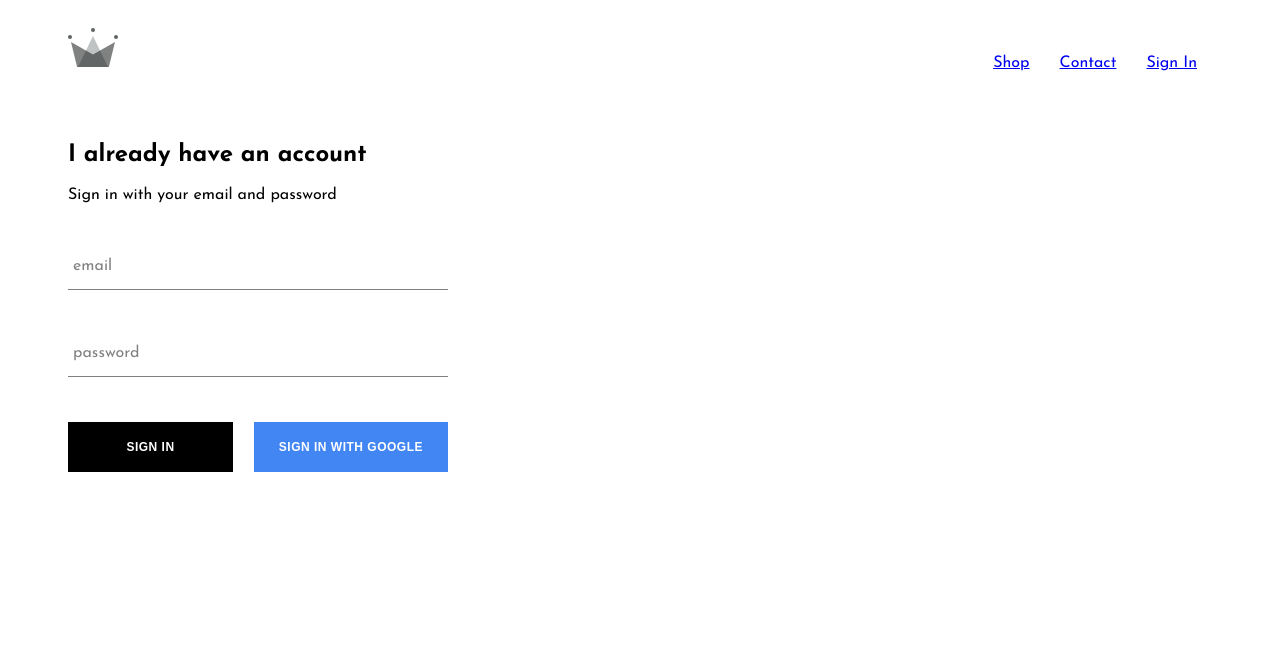
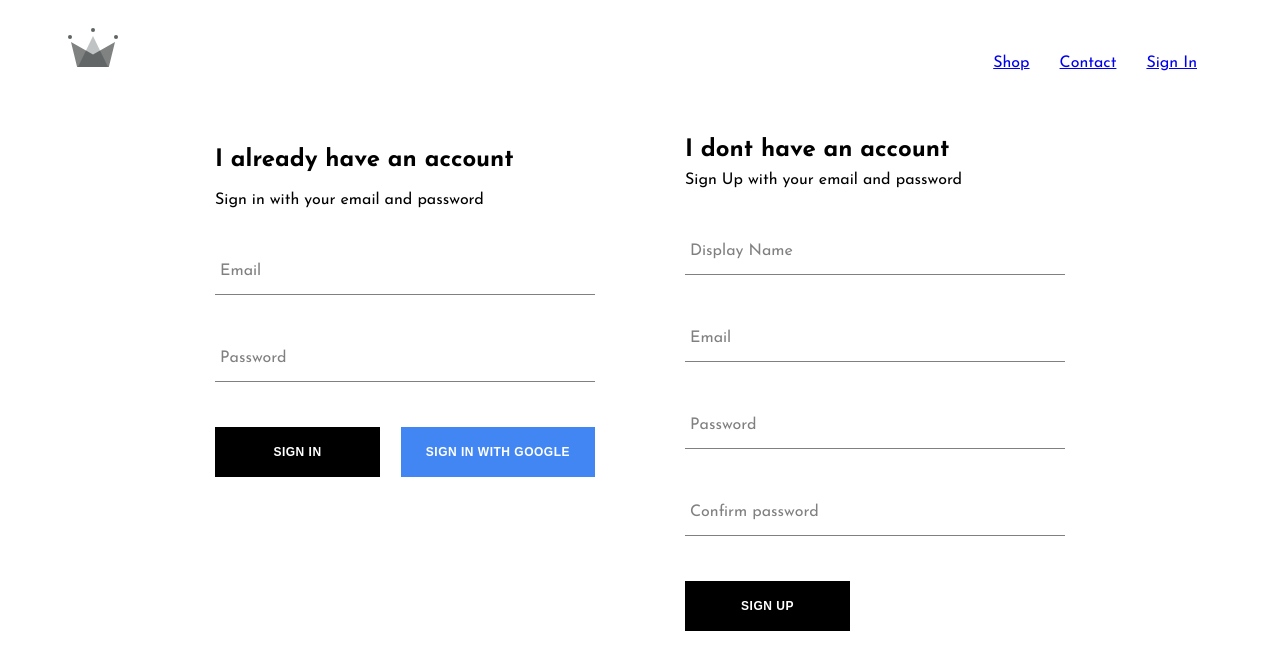
Before and after one commit to oksr/ecommerce-react, a React (Create React App) app: page /signin in a window 1280 px wide. Shown: the top 670 px of the page. Built offline with nearby package versions, Linux system fonts and the light colour scheme; no server answers.

Commit message:
implented Firebase utlis with user auth

```diff
--- a/src/App.js
+++ b/src/App.js
@@ -5,34 +5,49 @@
 import { Route, Switch } from 'react-router-dom';
 import ShopPage from './pages/shop/shop.component'
 import Header from './components/header/header.component';
-import { auth } from './firebase/firebase.utils';
+import { auth, createUserProfileDocument } from './firebase/firebase.utils';
 
 
 class App extends Component {
-  constructor(){
+  constructor() {
     super();
 
     this.state = {
       currentUser: null
-    }
+    };
   }
 
   unsubscribedFromauth = null;
 
-  componentDidMount(){
-    this.unsubscribedFromauth = auth.onAuthStateChanged(user => {
-      this.setState({currentUser: user});
-    })
+  componentDidMount() {
+    this.unsubscribedFromauth = auth.onAuthStateChanged(async userAuth => {
+      if (userAuth) {
+        const userRef = await createUserProfileDocument(userAuth);
+
+        userRef.onSnapshot(snapShot => {
+          this.setState({
+            currentUser: {
+              id: snapShot.id,
+              ...snapShot.data()
+            }
+          });
+
+          console.log(this.state);
+        });
+      }
+      this.setState({ currentUser: userAuth });
+
+    });
   }
 
-  componentWillUnmount(){
+  componentWillUnmount() {
     this.unsubscribedFromauth();
   }
 
   render() {
     return (
       <div>
-        <Header currentUser={this.state.currentUser}/>
+        <Header currentUser={this.state.currentUser} />
         <Switch>
           <Route exact path='/' component={HomePage} />
           <Route exact path='/shop' component={ShopPage} />
--- a/src/components/sign-in/sign-in.component.jsx
+++ b/src/components/sign-in/sign-in.component.jsx
@@ -32,7 +32,7 @@
                 <form onSubmit={this.handleSubmit}>
                     <FormInput
                     name='email'
-                    label="email"
+                    label="Email"
                     type='email'
                     value={this.state.email}
                     handleChange={this.handleChange}
@@ -40,7 +40,7 @@
                     />
                     <FormInput
                         name='password'
-                        label="password"
+                        label="Password"
                         type='password'
                         handleChange={this.handleChange}
                         value={this.state.password}
--- /dev/null
+++ b/src/components/sign-up/sign-up.component.jsx
@@ -0,0 +1,101 @@
+import React from 'react';
+
+import FormInput from '../form-input/form-input.component';
+import CustomButton from '../custom-button/custom-button.component';
+
+import { auth, createUserProfileDocument } from '../../firebase/firebase.utils';
+
+import './sign-up.styles.scss';
+
+class SignUp extends React.Component {
+    constructor() {
+        super();
+
+
+        this.state = {
+            displayName: '',
+            email: '',
+            password: '',
+            confirmPassword: ''
+        }
+    }
+
+    handleSubmit = async event => {
+        event.preventDefault();
+        const { displayName, email, password, confirmPassword } = this.state;
+
+        if (password !== confirmPassword) {
+            alert("password do not match");
+            return;
+        }
+        try {
+            const { user } = await auth.createUserWithEmailAndPassword(email, password);
+            await createUserProfileDocument(user, { displayName });
+
+            this.setState({
+                displayName: '',
+                email: '',
+                password: '',
+                confirmPassword: ''
+            })
+
+        } catch (error) {
+            console.error(error);
+        }
+    };
+
+    handleChange = event => {
+        const {name, value} = event.target;
+
+        this.setState({ [name]: value });
+    }
+
+    render() {
+        const { displayName, email, password, confirmPassword } = this.state;
+        return (
+            <div className='sign-up'>
+                <h2 className='title'>I dont have an account</h2>
+                <span>Sign Up with your email and password</span>
+                <form className='sign-up-form' onSubmit={this.handleSubmit}>
+                    <FormInput
+                        type='text'
+                        name='displayName'
+                        value={displayName}
+                        onChange={this.handleChange}
+                        label='Display Name'
+                        required
+                    />
+                    <FormInput
+                        type='email'
+                        name='email'
+                        value={email}
+                        onChange={this.handleChange}
+                        label='Email'
+                        required
+                    />
+                    <FormInput
+                        type='password'
+                        name='password'
+                        value={password}
+                        onChange={this.handleChange}
+                        label='Password'
+                        required
+                    />
+                    <FormInput
+                        type='password'
+                        name='confirmPassword'
+                        value={confirmPassword}
+                        onChange={this.handleChange}
+                        label='Confirm password'
+                        required
+                    />
+                    <CustomButton type='submit'>Sign Up</CustomButton>
+                </form>
+            </div>
+        )
+    }
+
+
+}
+
+export default SignUp;
--- /dev/null
+++ b/src/components/sign-up/sign-up.styles.scss
@@ -0,0 +1,9 @@
+.sign-up {
+    display: flex;
+    flex-direction: column;
+    width: 380px;
+
+    .title {
+      margin: 10px 0;
+    }
+  }
--- a/src/firebase/firebase.utils.js
+++ b/src/firebase/firebase.utils.js
@@ -11,6 +11,24 @@
     messagingSenderId: "427995724986",
     appId: "1:427995724986:web:f8c8cf81e621a6bebdd683"
   };
+  export const createUserProfileDocument = async (userAuth, additionalData) => {
+    if (!userAuth) return;
+    const userRef = firestore.doc(`users/${userAuth.uid}`);
+    const snapShot = await userRef.get();
+    if (!snapShot.exists){
+      const { displayName, email } = userAuth;
+      const createdAt = new Date();
+
+      try{
+        await userRef.set({
+          displayName, email, createdAt, ...additionalData
+        })
+      } catch (error){
+        console.log('error: ', error.message);
+      }
+    }
+    return userRef;
+  };
 
   firebase.initializeApp(config);
 
--- a/src/pages/sign-in-sign-up/sign-in-sign-up.component.jsx
+++ b/src/pages/sign-in-sign-up/sign-in-sign-up.component.jsx
@@ -2,10 +2,12 @@
 
 import SignIn from '../../components/sign-in/sign-in.component'
 import './sign-in-sign-up.styles.scss';
+import SignUp from '../../components/sign-up/sign-up.component';
 
 const SignInAndSignUpPage = () => (
     <div className='sign-in-and-sign-up'>
     <SignIn/>
+    <SignUp/>
     </div>
 );
 
--- a/src/pages/sign-in-sign-up/sign-in-sign-up.styles.scss
+++ b/src/pages/sign-in-sign-up/sign-in-sign-up.styles.scss
@@ -0,0 +1,7 @@
+.sign-in-and-sign-up{
+    width: 850px;
+    display: flex;
+    flex-direction: row;
+    justify-content: space-between;
+    margin: 30px auto;
+}
```
